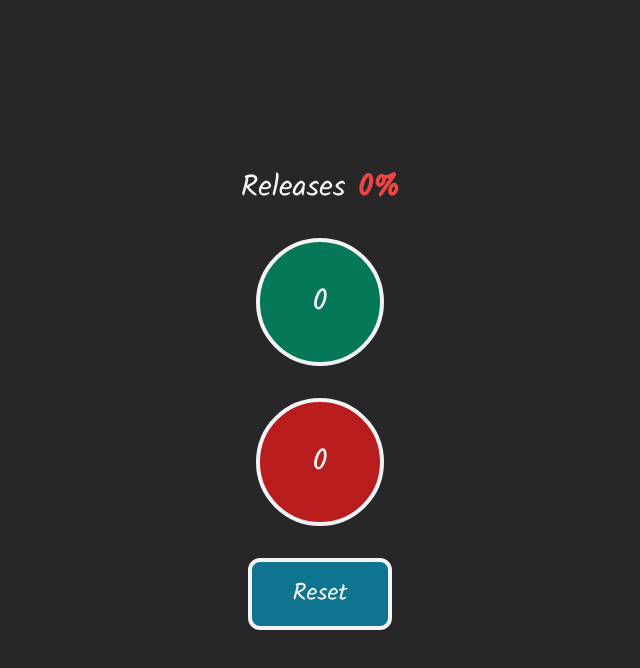
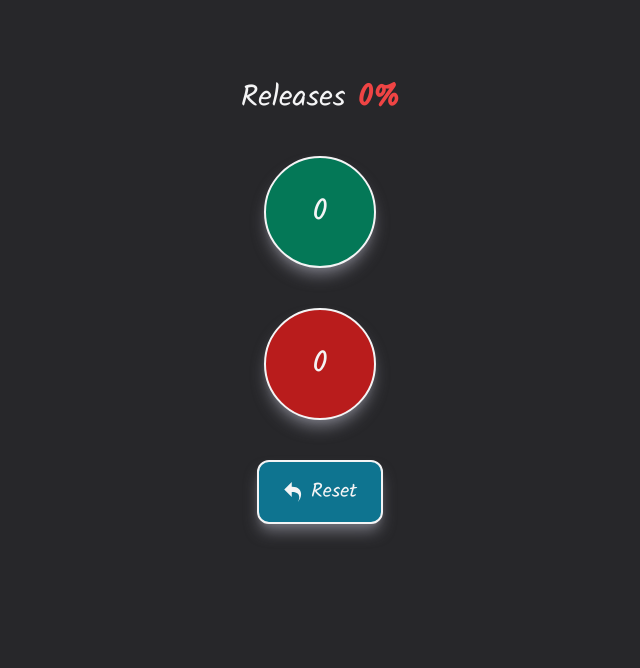
Before and after one commit to kenNoYuusha/counter, a React (Vite) app: page / in a window 1280 px wide. Shown: the top 668 px of the page, without its empty margins (320-960 px from the left). Built offline with nearby package versions, Linux system fonts and the light colour scheme.

Commit message:
se agrego decimales e icono

```diff
--- a/package.json
+++ b/package.json
@@ -12,7 +12,8 @@
   },
   "dependencies": {
     "react": "^18.2.0",
-    "react-dom": "^18.2.0"
+    "react-dom": "^18.2.0",
+    "react-icons": "^4.7.1"
   },
   "devDependencies": {
     "@types/react": "^18.0.24",
--- a/src/App.jsx
+++ b/src/App.jsx
@@ -1,4 +1,5 @@
 import { useState, useEffect } from "react";
+import { ImUndo2 } from 'react-icons/im'
 const App = () => {
   const [state, setState] = useState({
     yes: 0,
@@ -23,7 +24,7 @@ const App = () => {
   } else if (yes == 0 && no == 0) {
     porcentaje = 0;
   } else {
-    porcentaje = (100 - (no * 100) / yes).toFixed(0);
+    porcentaje = (100 - (no * 100) / yes).toFixed(2);
   }
 
   const onYes = () => {
@@ -50,7 +51,7 @@ const App = () => {
       className="w-full h-screen grid place-items-center
                      bg-zinc-800 text-zinc-100 font-Kalam"
     >
-      <div className="w-full auto flex flex-col items-center justify-start gap-8 text-3xl bg-zinc-800">
+      <div className="w-full h-[80%] flex flex-col items-center justify-start gap-10 text-3xl bg-zinc-800">
         <h2>
           Releases{" "}
           <span
@@ -62,15 +63,15 @@ const App = () => {
           </span>
         </h2>
         <button
-          className="w-32 h-32 grid place-items-center
-                         bg-emerald-700 hover:bg-emerald-800 active:bg-emerald-900 border-4 border-zinc-100 rounded-full text-3xl"
+          className="w-28 h-28 grid place-items-center shadow-lg shadow-zinc-500
+                         bg-emerald-700 hover:bg-emerald-800 active:bg-emerald-900 border-2 border-zinc-100 rounded-full text-3xl"
           onClick={onYes}
         >
           {yes}
         </button>
         <button
-          className="w-32 h-32 grid place-items-center
-                           bg-red-700 hover:bg-red-800 active:bg-red-900  border-4 border-zinc-100 rounded-full text-3xl"
+          className="w-28 h-28 grid place-items-center shadow-lg shadow-zinc-500
+                           bg-red-700 hover:bg-red-800 active:bg-red-900  border-2 border-zinc-100 rounded-full text-3xl"
           onClick={onNo}
         >
           {no}
@@ -78,10 +79,12 @@ const App = () => {
 
         {!confirm && (
           <button
-            className="px-10 py-4 bg-cyan-700 hover:bg-cyan-800 active:bg-cyan-900 border-4 border-zinc-100 rounded-xl text-2xl"
+            className="px-6 py-4 flex gap-x-2 items-center shadow-lg shadow-zinc-500
+                     bg-cyan-700 hover:bg-cyan-800 active:bg-cyan-900 border-2 border-zinc-100 rounded-xl text-xl"
             onClick={onConfirm}
+            disabled={(yes == 0 && no == 0) ? true : false }
           >
-            Reset
+            <span><ImUndo2 /></span><p>Reset</p>
           </button>
         )}
 
@@ -90,13 +93,15 @@ const App = () => {
             <p>Are you Sure?</p>
             <div className="flex flex-row gap-6">
               <button
-                className="px-8 py-2 bg-zinc-700 hover:bg-zinc-800 active:bg-zinc-900 border-4 border-zinc-100 rounded-xl text-xl"
+                className="px-8 py-2 bg-zinc-700 shadow-lg shadow-zinc-500
+                           hover:bg-zinc-800 active:bg-zinc-900 border-2 border-zinc-100 rounded-xl text-xl"
                 onClick={onCancel}
               >
                 Cancel
               </button>
               <button
-                className="px-8 py-2 bg-cyan-700 hover:bg-cyan-800 active:bg-cyan-900  border-4 border-zinc-100 rounded-xl text-xl"
+                className="px-8 py-2 bg-cyan-700 shadow-lg shadow-zinc-500
+                          hover:bg-cyan-800 active:bg-cyan-900  border-2 border-zinc-100 rounded-xl text-xl"
                 onClick={onReset}
               >
                 OK
```
Also changed, not shown: 1 other file (tests, documents, lock files or other folders).
